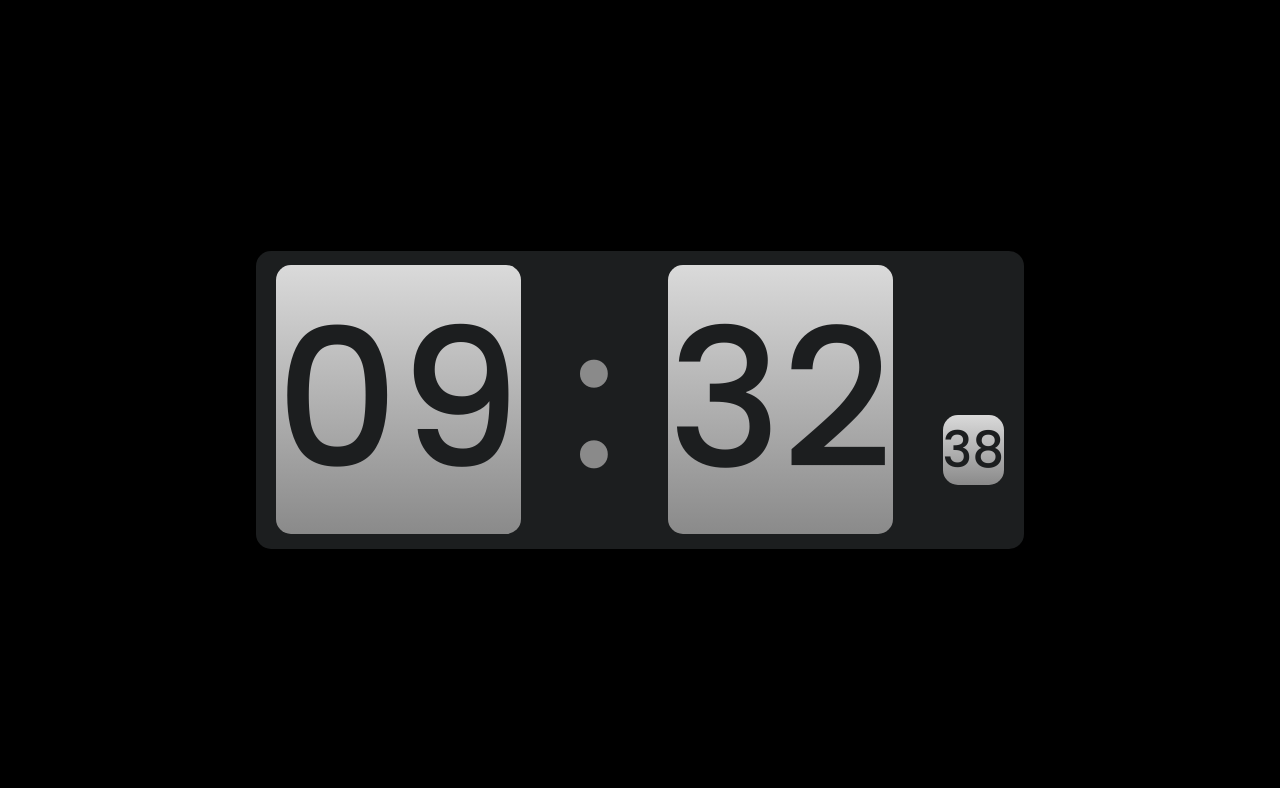
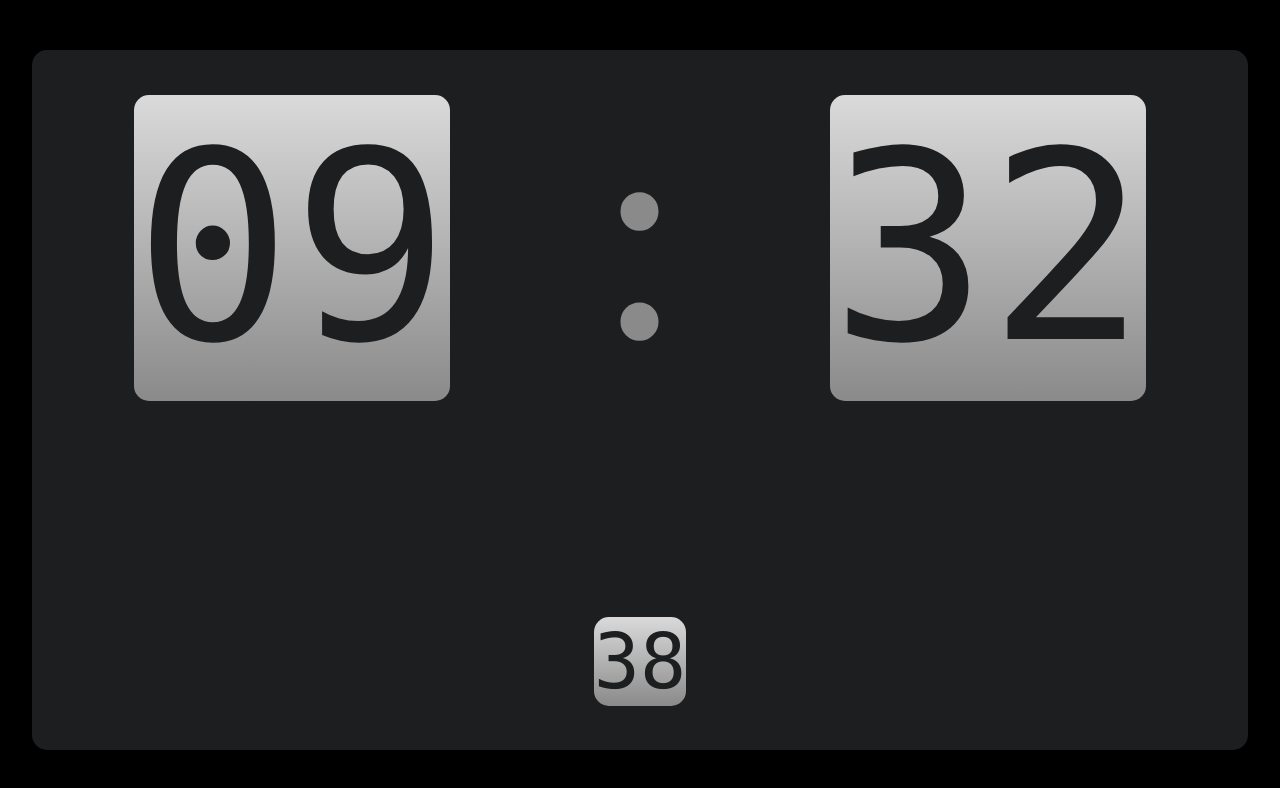
Before and after one commit to BenceTuri/Digitalclock, a plain HTML site: page index.html in a window 1280 px wide. Drawn offline with Linux system fonts and the light colour scheme.

Commit message:
Added monospace fonts
Monospace fonts make everything nicer!

```diff
--- a/style.css
+++ b/style.css
@@ -4,40 +4,75 @@
     text-align: center;
     align-content: center;
     vertical-align: middle;
-    margin: auto;
-    width: 60%;
+
+    width: 95%;
     background-color: #1c1e1f;
     border-radius: 15px;
-    padding: 5px 0;
+    padding: 0 0;
     position: absolute;
     left: 50%;
     top: 50%;
     -webkit-transform: translate(-50%, -50%);
     transform: translate(-50%, -50%);
+    letter-spacing: 0%;
+    word-spacing: 0%;
+    margin-left: 0%;
+    margin-right: 0%;
+    padding-left: 0%;
+    padding-right: 0%;
 }
 body{
-    font-family: 'Poppins', sans-serif;
-    font-size: 15vw;
+    font-family: 'Consolas', sans-serif;
+    font-size: 20.5vw;
     background:#000000;
+    letter-spacing: 0%;
+    word-spacing: 0%;
+    margin-left: 0%;
+    margin-right: 0%;
+    padding-left: 0%;
+    padding-right: 0%;
 }
 .seconds{
-    font-size: 50px;
+    font-size: 6vw;
+    margin-left: 0%;
+    margin-right: 0%;
+    padding-left: 0%;
+    padding-right: 0%;
 }
 .hours{
     background: linear-gradient(#dadada, #8a8a8a);
     border-radius: 15px;
     color: #1c1e1f;
+    margin-left: 0%;
+    margin-right: 0%;
+    padding-left: 0%;
+    padding-right: 0%;
 }
 .minutes{
     background: linear-gradient(#dadada, #8a8a8a);
     border-radius: 15px;
     color: #1c1e1f;
+    margin-left: 0%;
+    margin-right: 0%;
+    padding-left: 0%;
+    padding-right: 0%;
 }
 .seconds{
     background: linear-gradient(#dadada, #8a8a8a);
     border-radius: 15px;
     color: #1c1e1f;
+    margin-left: 0%;
+    margin-right: 0%;
+    padding-left: 0%;
+    padding-right: 0%;
 }
 .dots{
     color: #8a8a8a;
+    font-family: 'Poppins', sans-serif;
+    letter-spacing: 0%;
+    word-spacing: 0%;
+    margin-left: 0%;
+    margin-right: 0%;
+    padding-left: 0%;
+    padding-right: 0%;
 }
```
